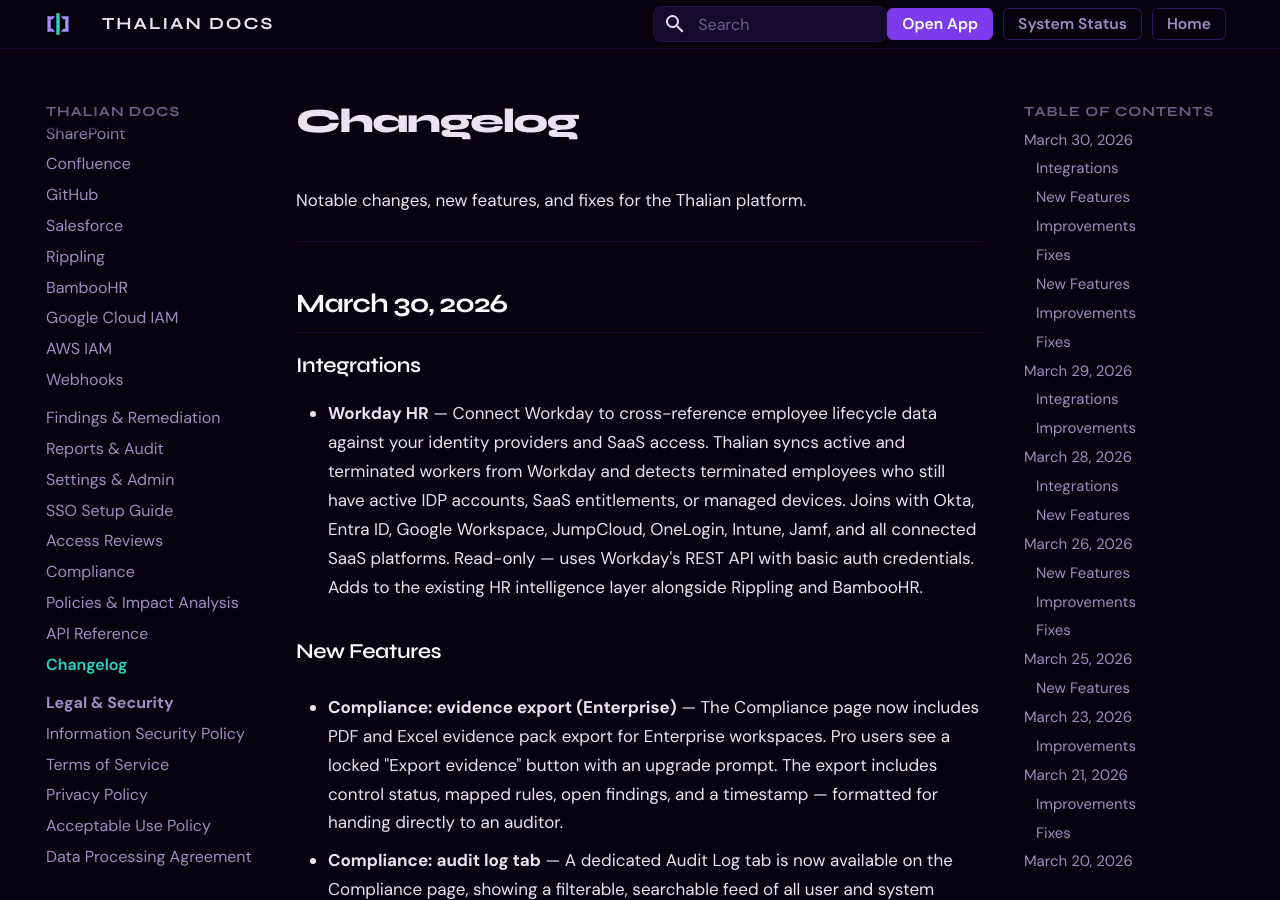
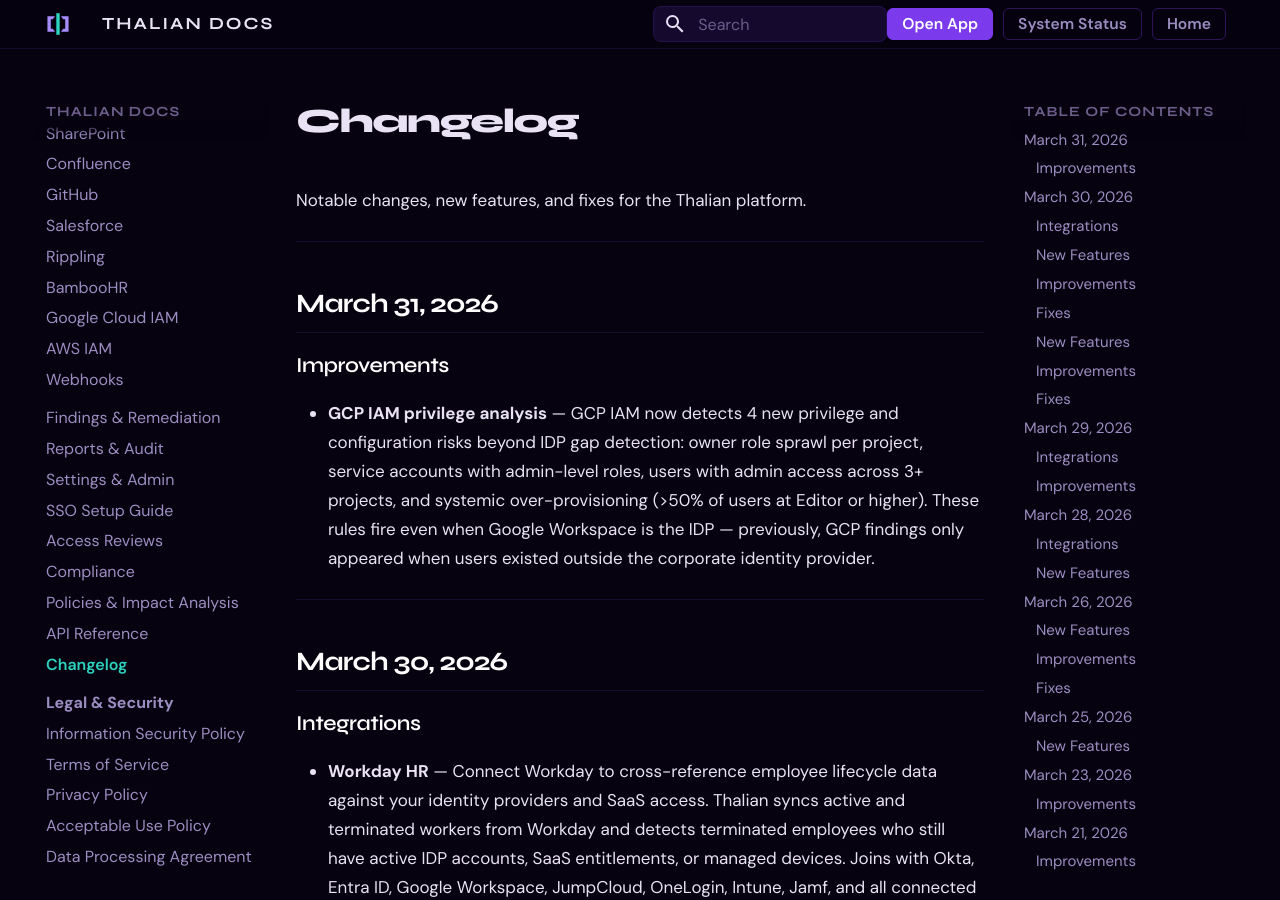
Before and after one commit to tori-mf13/thalian-docs, an MkDocs documentation site: the page built from docs/changelog.md, in a window 1280 px wide and 900 px high. Built offline with MkDocs 1.6.1 and Material for MkDocs 9.7.7, drawn with Linux system fonts in a browser that asks for light colours.

Commit message:
docs: add GCP privilege sprawl rules to changelog
Co-Authored-By: Claude Opus 4.6 (1M context) <noreply@anthropic.com>

```diff
--- a/docs/changelog.md
+++ b/docs/changelog.md
@@ -1,6 +1,14 @@
 # Changelog
 
 Notable changes, new features, and fixes for the Thalian platform.
+
+---
+
+## March 31, 2026
+
+### Improvements
+
+- **GCP IAM privilege analysis** — GCP IAM now detects 4 new privilege and configuration risks beyond IDP gap detection: owner role sprawl per project, service accounts with admin-level roles, users with admin access across 3+ projects, and systemic over-provisioning (>50% of users at Editor or higher). These rules fire even when Google Workspace is the IDP — previously, GCP findings only appeared when users existed outside the corporate identity provider.
 
 ---
 
```
